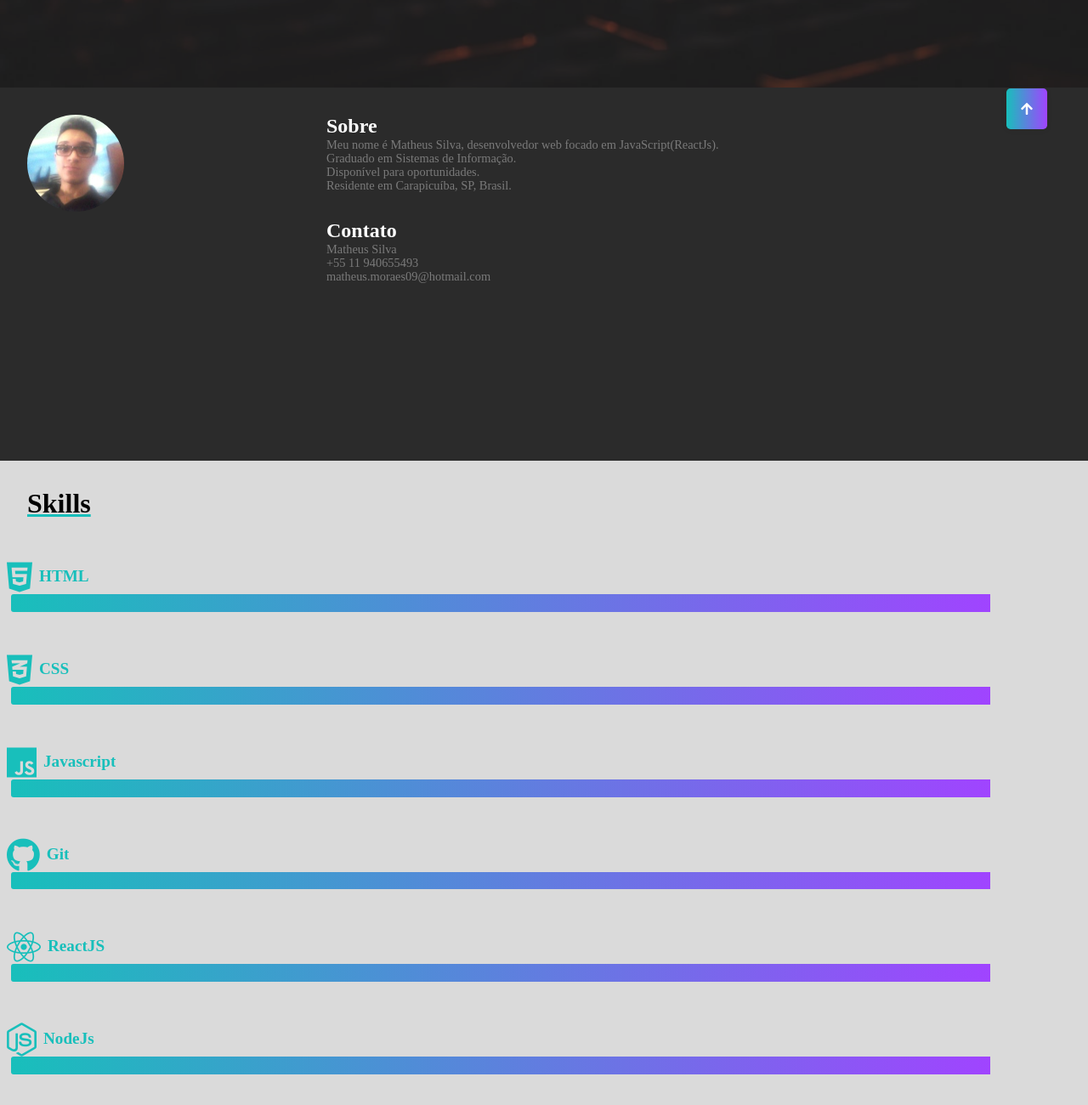
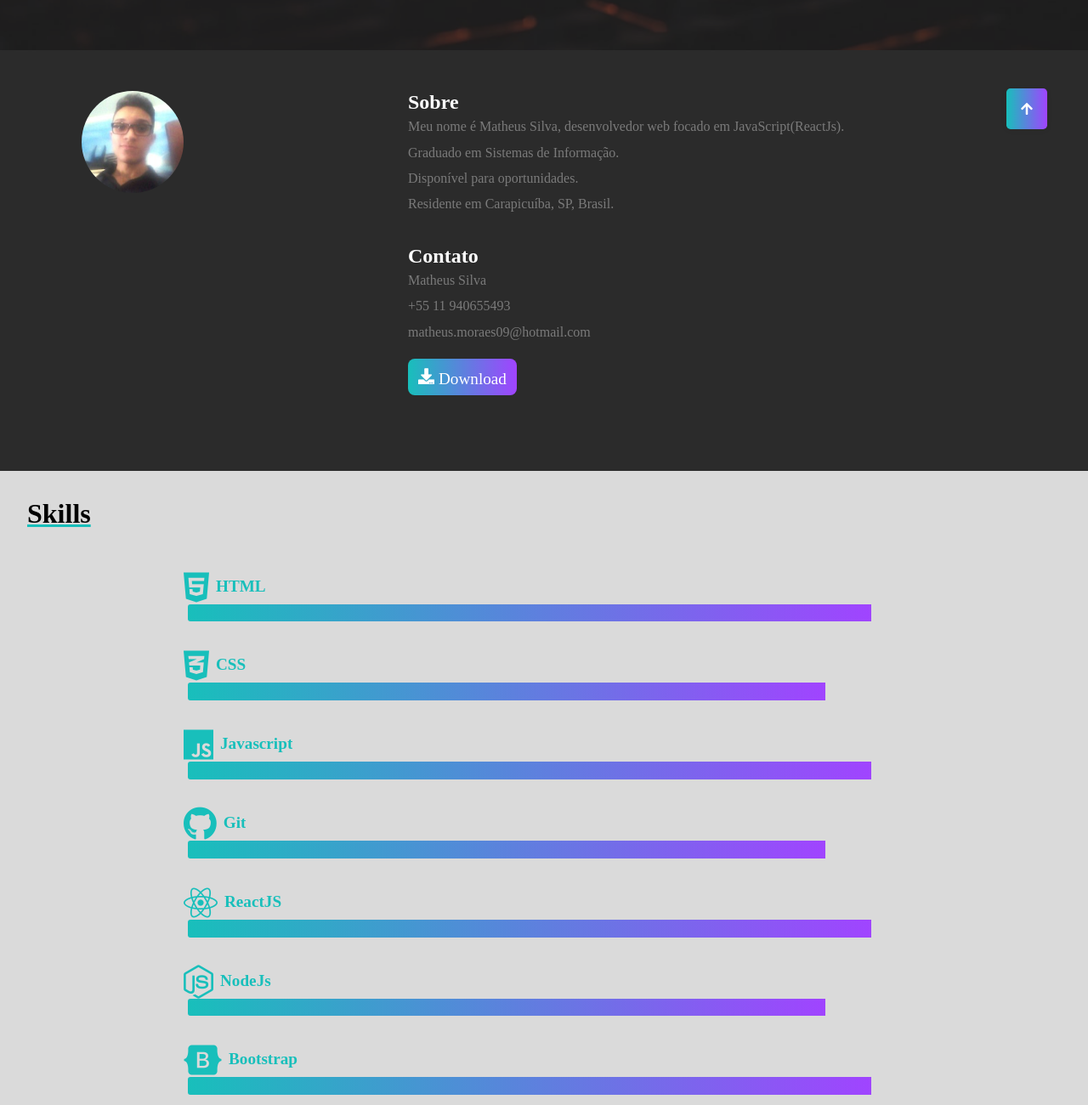
Before and after one commit to MatheusMorais506/my-portfolio, a plain HTML site: page src/index.html in a window 1280 px wide. Shown: the part 600-1900 px from the top of the page at 85% size. Drawn offline with Linux system fonts and the light colour scheme.

Commit message:
update myportfolio

```diff
--- a/src/css/style.css
+++ b/src/css/style.css
@@ -19,7 +19,7 @@ html{
 .container{
   display: grid;
   grid-template-columns: 1fr;
-  grid-template-rows:0.8fr 0.5fr 1fr 0.5fr
+  grid-template-rows:0.8fr 0.6fr 1fr 0.5fr
   0.8fr 0.1fr ;
   grid-template-areas:
   "home"
@@ -176,7 +176,7 @@ background-color: #a044ff;
 .banner {
   position: absolute;
   width: 100%;
-  top: 20%;
+  top: 30%;
   left: 10%;
 }
 .banner h1 {
@@ -215,7 +215,7 @@ background-color: #a044ff;
 #button {
   display: block;
   width:8rem;
-  height:3.5rem;
+  height:2.2rem;
   line-height: 30px;
   padding: 10px 5px;
   margin:18px;
@@ -243,33 +243,33 @@ background-color: #a044ff;
   position: relative;
   background-color:#2b2b2b;
   display: grid;
-  grid-template-columns: 1fr 3fr;
+  grid-template-columns: 1.5fr 3.5fr;
 }
 .profile{
-  width: 114px;
-  height: 114px;
-  margin-left: 12px;
+  width: 120px;
+  height: 120px;
   border-radius: 100%;
-  margin-left:2rem;
-  margin-top: 2rem;
+  margin-left:6rem;
+  margin-top: 3rem;
+}
+.info-columns{
+  display: flex;
+  flex-direction:column;
+  margin-top:1rem;
 }
 .sobreTitle{
   font-family: var(--font-primary);
   color: #fff;
   font-size: 1.5rem;
-  margin-left: 4rem;
+  margin-left:6rem;
   margin-top: 2rem;
 }
 .info{
   font-family: var(--font-primary);
   color: #7a7a7a;
-  margin-left: 4rem;
-  font-size: 0.9rem;
-  line-height:1rem;
-}
-.info-columns{
-  display: flex;
-  flex-direction:column;
+  margin-left:6rem;
+  font-size: 1rem;
+  line-height:1.9rem;
 }
 
 /*3 conhecimentos(skills)********************/
@@ -278,12 +278,10 @@ background-color: #a044ff;
   background-color: #dadada;
   display: flex;
   flex-direction: column;
-  /*display: grid;
-  grid-template-columns:2fr 3fr;*/
   grid-area: skills;
 }
 .sessao-header{
-  margin: top 2px;
+  margin-top:0rem;
 }
 .sessao-header h1 {
   font-family: var(--font-primary);
@@ -294,9 +292,13 @@ background-color: #a044ff;
   text-decoration:underline #18bfbb;
   align-items: center;
 }
+.conhecimento{
+  margin-left:13rem;
+}
 .conhecimento-header {
   display: flex;
   color: #18bfbb;
+  line-height: -20rem;
 }
 .conhecimento-header i {
   font-size: 2.5rem;
@@ -316,9 +318,10 @@ background-color: #a044ff;
   flex-direction: row;
   height:1.3rem;
   border-radius: 3px 0 0 3px;
+  margin-bottom:-1rem;
 }
 .bootstrap{
-  margin-bottom:3rem;
+  margin-bottom:2.5rem;
 }
 
 /*4 Projetos*******************************/
@@ -383,12 +386,6 @@ background-color: #a044ff;
   height: 30rem;
   display: flex;
   box-shadow: 0 2rem 3rem rgba(0, 0, 0, 0.5);
-}
-.contato-left {
-  width: 35%;
-  background: linear-gradient(rgba(15, 15, 15, 0.6), rgba(22, 22, 22, 0.9)),
-    url(../images/contato.jpg);
-  background-size: cover;
 }
 .contato-right {
   width: 65%;
@@ -511,15 +508,24 @@ footer{
 }
 
 /* Media Screen*/
-@media (max-width:710px){
+@media (max-width:680px){
   .container{
-    grid-template-rows:0.9fr 0.5fr 1fr 1fr
+    grid-template-rows:0.9fr 0.8fr 1fr 1fr
     0.8fr 0.1fr ;
   }
   #sobre{
     display: flex;
     flex-direction: column;
-    align-items: center;
+  }
+  .profile{
+    display: block;
+    margin-left: auto;
+    margin-right: auto;
+  }
+  .info-columns{
+    margin-left: auto;
+    margin-right: auto;
+    margin:0.5rem;
   }
   .projetos{
     display: flex;
@@ -533,4 +539,45 @@ footer{
   .card-wraper{
     padding: 2rem;
   }
+  .sessao-conhecimentos{
+    display: flex;
+    flex-direction:column;
+  }
+  .sessao-header{
+    text-align: center;
+  }
+  .conhecimento{
+    margin-left:5rem;
+  }
+  .contato-wrapper {
+    width:23.5rem;
+    height:28rem;
+  }
+ .field-label{
+   font-size:0.8rem;
+   margin-left:5rem;
+ }
+ .field{
+   font-size: 0.8rem;
+   margin-left: 5rem;
+ }
 }
+
+/* Botão Download*/
+.button-download{
+  height:2rem;
+  width:8rem;
+  background: linear-gradient(to left, #a044ff, #18bfbb);
+  border-radius:0.5rem;
+  padding-top:0.7rem;
+  text-align: center;
+  margin-top:1rem;
+  margin-left:6rem;
+}
+.button-download a {
+  color: #fff;
+  font-size:1.2rem;
+}
+.button-download:hover{
+  opacity: 2rem;
+}
--- a/src/index.html
+++ b/src/index.html
@@ -50,7 +50,9 @@
         </header>
 
         <div id="sobre">
+          <div class="profile-wraper">
             <img class="profile" alt="profile Matheus Silva" src="images/profile.jpg">
+          </div>
           <div class="info-columns">
           <h1 class="sobreTitle">Sobre</h1>
           <p class="info">Meu nome é Matheus Silva, desenvolvedor web focado em JavaScript(ReactJs).
@@ -69,6 +71,14 @@
             <br>
             <span>matheus.moraes09@hotmail.com</span>
           </p>
+          <div class="button-download">
+          <a class="download"
+          href="https://drive.google.com/file/d/14ANIYpof_ylE4Wo71_eR33xScC59g6NK/view?usp=sharing"
+          target="_blank">
+            <i class="fa fa-download"></i>
+              Download
+          </a>
+          </div>
           </div>
         </div>
 
@@ -83,43 +93,43 @@
                 <i class="fab fa-html5"></i>
                 <h3>HTML</h3>
               </div>
-              <span class="bar-expand html5" style="width: 90%;"></span>
+              <span class="bar-expand html5" style="width: 75%;"></span>
 
               <div class="conhecimento-header">
                 <i class="fab fa-css3-alt"></i>
                 <h3>CSS</h3>
               </div>
-              <span class="bar-expand css" style="width: 90%;"></span>
+              <span class="bar-expand css" style="width: 70%;"></span>
 
               <div class="conhecimento-header">
                 <i class="fab fa-js"></i>
                 <h3>Javascript</h3>
               </div>
-              <span class="bar-expand js" style="width: 90%;"></span>
+              <span class="bar-expand js" style="width: 75%;"></span>
 
               <div class="conhecimento-header">
                 <i class="fab fa-github"></i>
                 <h3>Git</h3>
               </div>
-              <span class="bar-expand git" style="width: 90%;"></span>
+              <span class="bar-expand git" style="width: 70%;"></span>
 
               <div class="conhecimento-header">
                 <i class="fab fa-react"></i>
                 <h3>ReactJS</h3>
               </div>
-              <span class="bar-expand react" style="width: 90%;"></span>
+              <span class="bar-expand react" style="width: 75%;"></span>
 
               <div class="conhecimento-header">
                 <i class="fab fa-node-js"></i>
                 <h3>NodeJs</h3>
               </div>
-              <span class="bar-expand nodejs" style="width: 90%;"></span>
+              <span class="bar-expand nodejs" style="width: 70%;"></span>
 
               <div class="conhecimento-header">
                 <i class="fab fa-bootstrap"></i>
                 <h3>Bootstrap</h3>
               </div>
-              <span class="bar-expand bootstrap" style="width: 90%;"></span>
+              <span class="bar-expand bootstrap" style="width: 75%;"></span>
 
             </div>
         </section>
@@ -156,7 +166,6 @@
 
         <section class="sessao-contato" id="contato">
           <div class="contato-wrapper">
-            <div class="contato-left"></div>
             <div class="contato-right">
               <h1>Contato</h1>
               <form>
```
